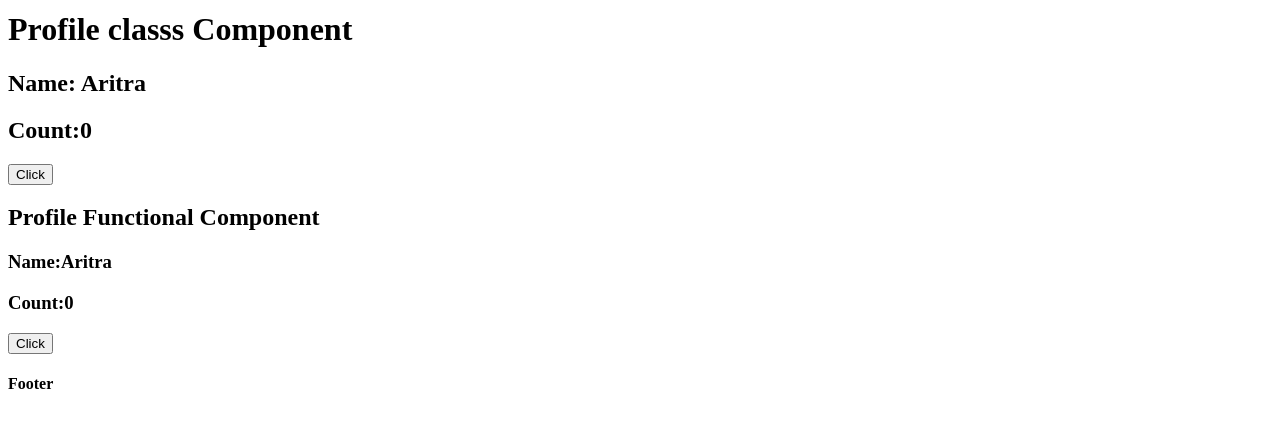
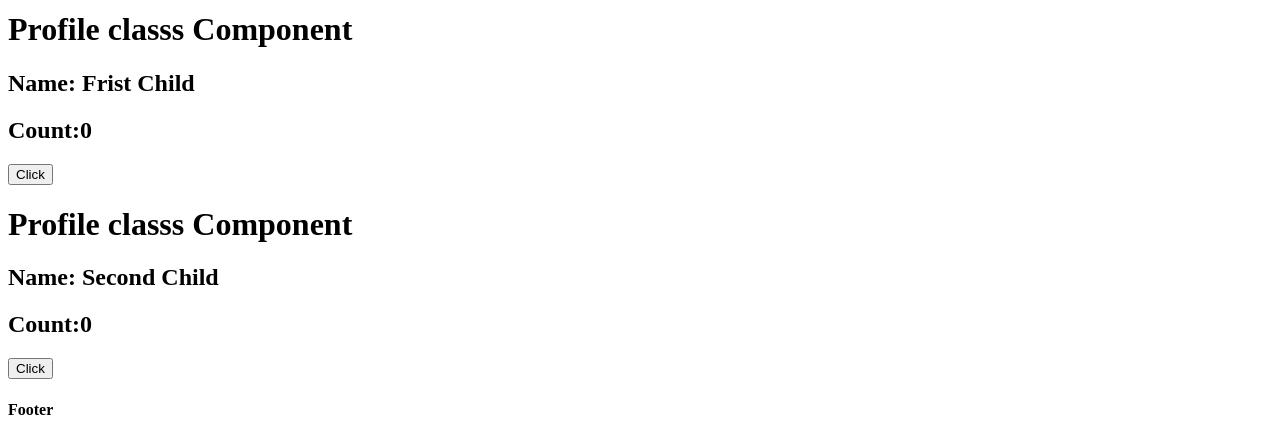
Before and after one commit to Noeasyboy007/React-ii, a React (Vite) app in the folder 5-FoodVilla/: page /about in a window 1280 px wide. Shown: the part 219-648 px from the top of the page. Built offline with nearby package versions, Linux system fonts and the light colour scheme; no server answers.

Commit message:
classComponents inside fetchApi

```diff
--- a/5-FoodVilla/src/components/About.js
+++ b/5-FoodVilla/src/components/About.js
@@ -1,22 +1,56 @@
 // import { Outlet } from "react-router-dom";
 import ProfileClassComponents from "./ProfileClass";
 import ProfileFunctionalComponents from './Profile';
+import { Component } from "react";
 
-const About = () => {
-    return (
-        <>
 
+// const About2 = () => {
+//     return (
+//         <>
+
+//             <div>
+//                 <h1>About page</h1>
+//                 <p>Lorem ipsum dolor sit amet consectetur adipisicing elit. Quos atque repudiandae sit earum vitae adipisci inventore non, nihil tempore culpa.</p>
+//                 {/* <Outlet /> */}
+//                 <ProfileClassComponents name={"Aritra"} />
+//                 <ProfileFunctionalComponents name={"Aritra"} />
+
+//             </div>
+
+//         </>
+//     )
+// }
+
+
+class About extends Component {
+    constructor(props) {
+        super(props);
+        //Constructor called frist
+        console.log("parent-constructor called");
+
+    }
+    async componentDidMount() {
+        //Called after render
+        const data = await fetch("https://api.github.com/users/Noeasyboy007")
+        console.log("parent-ComponentDidMount");
+
+    }
+    render() {
+        // Second render called
+        console.log("parent-render");
+        return (
             <div>
                 <h1>About page</h1>
                 <p>Lorem ipsum dolor sit amet consectetur adipisicing elit. Quos atque repudiandae sit earum vitae adipisci inventore non, nihil tempore culpa.</p>
                 {/* <Outlet /> */}
-                <ProfileClassComponents name={"Aritra"} />
-                <ProfileFunctionalComponents name={"Aritra"} />
+                <ProfileClassComponents name={"Frist Child"} xyz="abc" />
+                <ProfileClassComponents name={"Second Child"} yxz="abc" />
+                {/* <ProfileFunctionalComponents name={"Aritra"} /> */}
 
             </div>
+        )
 
-        </>
-    )
+    }
 }
 
 export default About;
--- a/5-FoodVilla/src/components/Profile.js
+++ b/5-FoodVilla/src/components/Profile.js
@@ -1,7 +1,13 @@
-import { useState } from 'react';
-
+import { useState, useEffect } from 'react';
 const ProfileFunctionalComponents = (props) => {
     const [count, setCount] = useState(0);
+    useEffect(() => {
+        //Second API called
+        // console.log("useEffect");
+    })
+    //Frist Render called
+    // console.log("Render1");
+
     return (
         <div>
             <h2>Profile Functional Component</h2>
--- a/5-FoodVilla/src/components/ProfileClass.js
+++ b/5-FoodVilla/src/components/ProfileClass.js
@@ -8,9 +8,21 @@ class ProfileClassComponents extends React.Component {
             count: 0,
 
         };
+        //Frist Constructor called
+        console.log("child-Constructor" + this.props.name);
+
     };
+
+    //Thired  componentDidmount
+    componentDidMount() {
+        //This place we call the API method
+        console.log("child-componentDidMount" + this.props.name);
+
+    }
     render() {
         const { count } = this.state;
+        //Second Render Called
+        console.log("child-Render" + this.props.name);
         return (
             <div>
                 <h1>Profile classs Component</h1>
```
